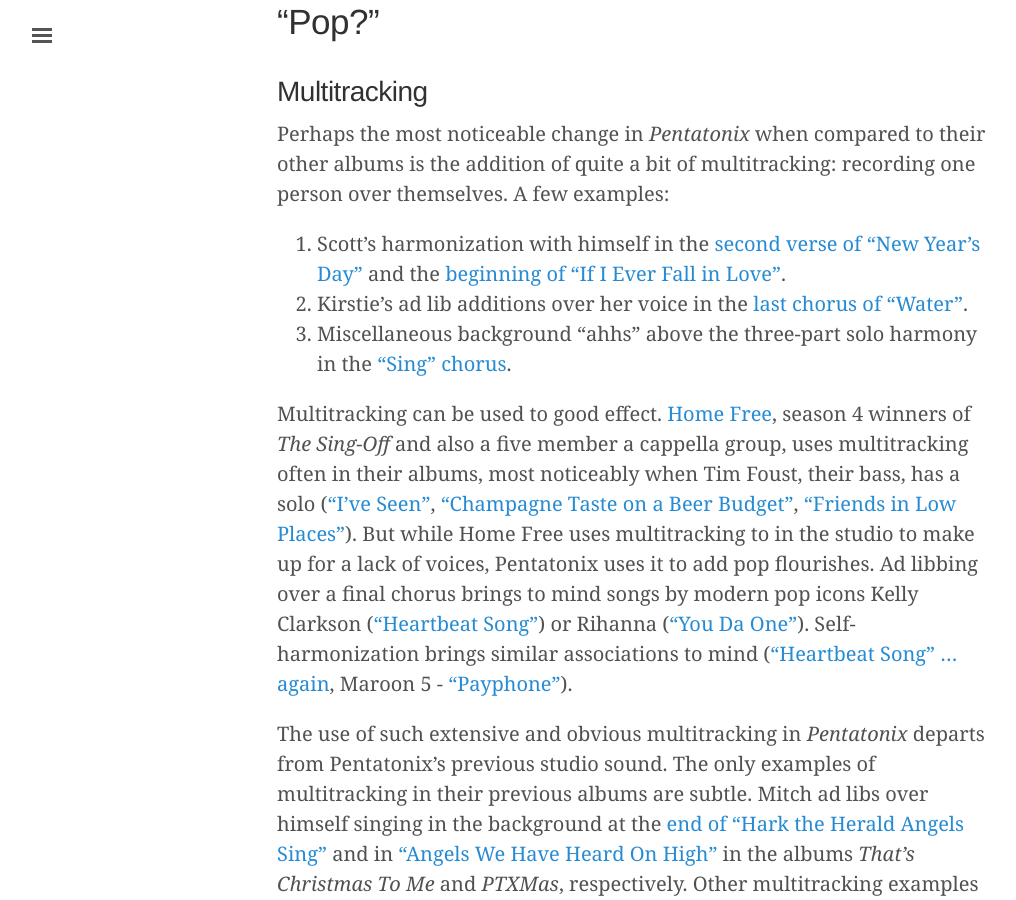
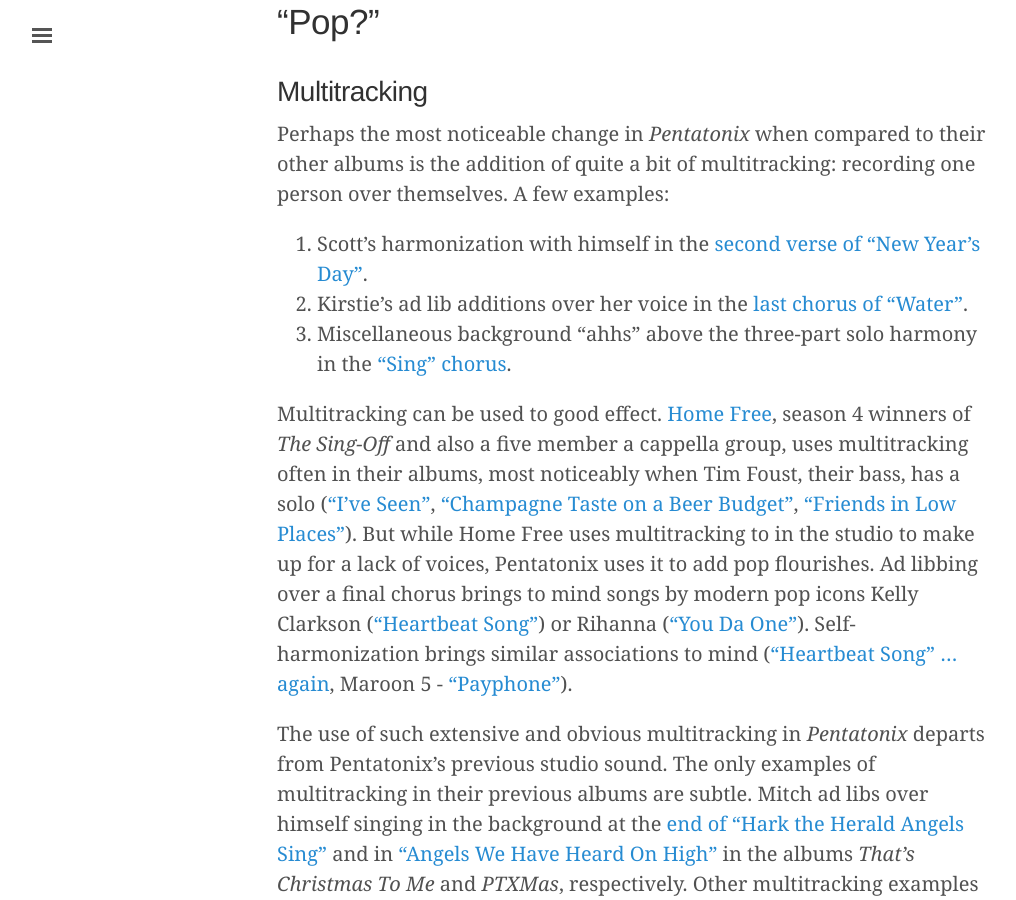
Before and after one commit to karepker/karepker.github.io, a Jekyll site: the page built from _posts/2016-01-16-pentatonix.md, in a window 1280 px wide and 900 px high, scrolled down 1680 px. Shown: the whole window, without its empty margins (3-1019 px from the left). Built offline with Jekyll 4.4.1, drawn with Linux system fonts in a browser that asks for light colours.

Commit message:
Wait that was Avi?! You fooled me.

```diff
--- a/_posts/2016-01-16-pentatonix.md
+++ b/_posts/2016-01-16-pentatonix.md
@@ -55,8 +55,7 @@
 over themselves. A few examples:
 
 1. Scott's harmonization with himself in the [second verse of "New Year's
-   Day"][ptx_new_years_day_scott_self_harmonization] and the [beginning of "If I
-   Ever Fall in Love"][ptx_if_i_ever_fall_in_love].
+   Day"][ptx_new_years_day_scott_self_harmonization].
 1. Kirstie's ad lib additions over her voice in the [last chorus of
    "Water"][ptx_water_kirstie_ad_lib].
 1. Miscellaneous background "ahhs" above the three-part solo harmony in the
```
